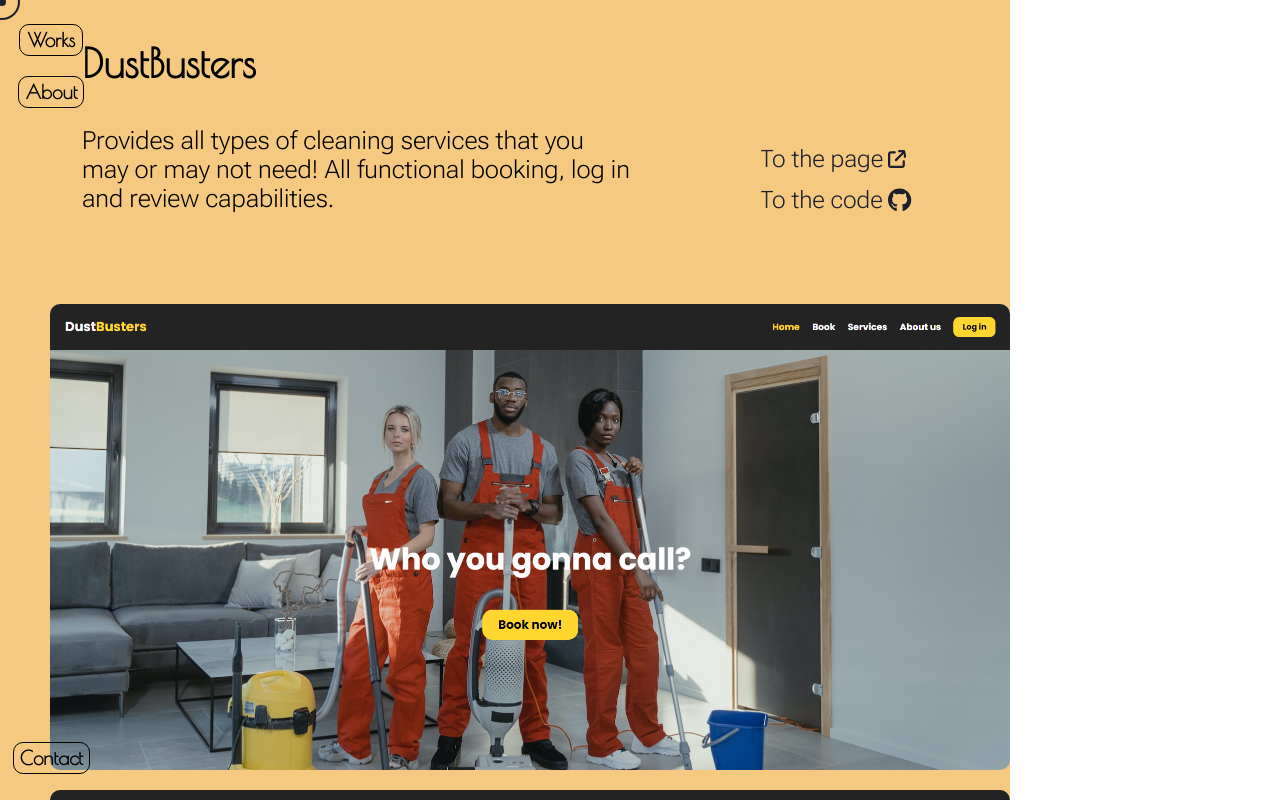
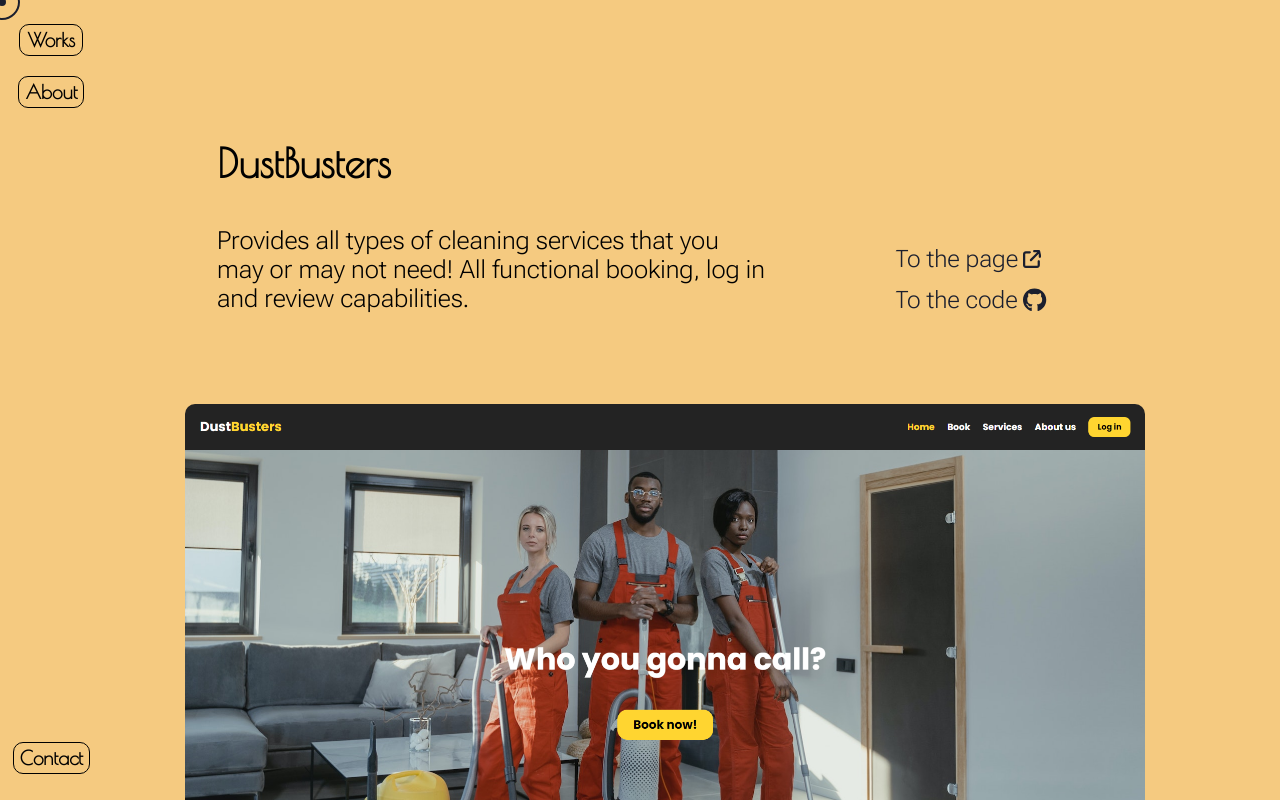
Before and after one commit to starleafer/My-portfolio, a React (Vite) app in the folder workspace/: page /cleaning in a window 1280 px wide. Built offline with nearby package versions, Linux system fonts and the light colour scheme; a web font is replaced by a local one.

Commit message:
Added color variants to ButtonsContainer

```diff
--- a/workspace/src/App.jsx
+++ b/workspace/src/App.jsx
@@ -81,19 +81,27 @@ function App({ router }) {
   whiteCursor = location.pathname === '/movieapp' ? 'active' : '';
   whiteCursorDot = location.pathname === '/movieapp' ? 'active' : '';
 
+  const home = "/"
+  const cleaning = "/cleaning"
+  const chatapp = "/chatapp"
+  const webbshop = "/webbshop"
+  const movieapp = "/movieapp"
+  const tictactoe = "/tictactoe"
+  const about = "/about"
+
 
 
   return (
     <AppContainer>
       <Content>
         <Routes>
-          <Route path="/" element={<RouteContainer><Buttons /><Mainpage /></RouteContainer>} />
-          <Route path="/cleaning" element={<RouteContainer><Buttons /><Cleaning /></RouteContainer>} />
-          <Route path="/chatapp" element={<RouteContainer><Buttons /><ChatApp /></RouteContainer>} />
-          <Route path="/webbshop" element={<RouteContainer><Buttons /><WebbShop /></RouteContainer>} />
-          <Route path="/movieapp" element={<RouteContainer><Buttons /><MovieApp /></RouteContainer>} />
-          <Route path="/tictactoe" element={<RouteContainer><Buttons /><TicTacToe /></RouteContainer>} />
-          <Route path="/about" element={<RouteContainer><Buttons /><AboutMe /></RouteContainer>} />
+          <Route path={home} element={<RouteContainer><Buttons path={home} /><Mainpage /></RouteContainer>} />
+          <Route path={cleaning} element={<RouteContainer><Buttons path={cleaning} /><Cleaning /></RouteContainer>} />
+          <Route path={chatapp} element={<RouteContainer><Buttons path={chatapp} /><ChatApp /></RouteContainer>} />
+          <Route path={webbshop} element={<RouteContainer><Buttons path={webbshop} /><WebbShop /></RouteContainer>} />
+          <Route path={movieapp} element={<RouteContainer><Buttons path={movieapp} /><MovieApp /></RouteContainer>} />
+          <Route path={tictactoe} element={<RouteContainer><Buttons path={tictactoe} /><TicTacToe /></RouteContainer>} />
+          <Route path={about} element={<RouteContainer><Buttons path={about}/><AboutMe /></RouteContainer>} />
         </Routes>
 
         <m.div
@@ -133,7 +141,4 @@ const RouteContainer = styled.div`
   }
 `
 
-
-
-
 export default App
--- a/workspace/src/components/Buttons.jsx
+++ b/workspace/src/components/Buttons.jsx
@@ -4,11 +4,21 @@ import styled, { keyframes } from "styled-components";
 import { motion as m } from "framer-motion";
 import { useButtonContext } from '../context/ButtonContext';
 
-function Buttons() {
+function Buttons({path}) {
   const [copySuccessMessage, setCopySuccessMessage] = useState("");
   const [isContactActive, setIsContactActive] = useState(false);
   const [fadeOut, setFadeOut] = useState(false);
   const { buttonFade } = useButtonContext();
+
+  let color = ""
+  let backGroundColor = ""
+
+  if (path === "/cleaning") {color = 'var(--dark)', backGroundColor = 'var(--yellowish)'}
+  if (path === "/chatapp") {color = 'var(--neon-green)', backGroundColor = 'var(--light-purple)'}
+  if (path === "/webbshop") {color = 'bisque', backGroundColor = 'var(--greenish)'}
+  if (path === "/movieapp") {color = 'var(--redish)', backGroundColor = 'var(--dark)'}
+  if (path === "/tictactoe") {color = 'var(--blueish)', backGroundColor = 'var(--redish)'}
+
 
   const location = useLocation();
   const email = "emil.stjernlof@gmail.com";
@@ -75,6 +85,8 @@ function Buttons() {
       initial="hidden"
       animate="visible"
       variants={buttonVariants}
+      color={color} // Pass the color as a prop
+      backGroundColor={backGroundColor} // Pass the background color as a prop
     >
       <Link to={`/`} style={{ textDecoration: "none" }}>
         <StyledButton className={`${worksclass} ${lightmode}`}>
@@ -153,7 +165,8 @@ const ButtonContainer = styled(m.div)`
   display: flex;
   flex-direction: column;
   align-items: center;
-  background-color: transparent;
+  background-color: ${props => props.backGroundColor};
+  color: ${props => props.color};
   gap: 2.5vh;
   padding: 3vh 1vw 3vh 1vw;
   position: fixed;
@@ -161,11 +174,13 @@ const ButtonContainer = styled(m.div)`
   z-index: 1;
 
   @media (max-width: 768px) {
+    position: fixed;
     flex-direction: row;
     align-items: flex-start;
     height: 5vh;
-    width: 87vw;
+    width: 88vw;
     padding: 16px 6vw;
+    z-index: 1;
   }
 
   :last-child {
--- a/workspace/src/components/Card.jsx
+++ b/workspace/src/components/Card.jsx
@@ -118,7 +118,7 @@ const StyledCard = styled.div`
     transition: transform 0.3s;
 
     .hovered {
-      border-color: white;
+      /* border-color: white; */
       color: white;
     }
   }
@@ -148,31 +148,32 @@ const StyledCard = styled.div`
     font-size: 1em;
 
     &:hover {
-      color: var(--dark);
+      color: var(--dark) !important;
+      background-color: transparent !important;
       transform: none;
 
-      .hovered {
+      /* .hovered {
         border-color: var(--dark);
+        background-color: transparent;
+
         color: var(--dark);
-      }
+      } */
     }
   }
 
   @media (max-width: 375px) {
-    /* width: 78vw;  */
 
     &:hover {
-      color: var(--dark);
+      color: var(--dark) !important;
+      background-color: transparent !important;
       transform: none;
 
-      .hovered {
+      /* .hovered {
         border-color: var(--dark);
         color: var(--dark);
-      }
+      } */
     }
   }
-
-
 
 
 /*
@@ -210,7 +211,18 @@ const Label = styled.div`
   color: #bbbbbb;
   border-radius: 15px;
   text-align: right;
-  `;
+
+    @media (max-width: 768) {
+    &.nohover {
+      color: #bbbbbb !important;
+    }
+  }
+    @media (max-width: 375px) {
+    &.nohover {
+      color: #bbbbbb !important;
+    }
+  }
+`;
 
 const Shadow = styled.div`
   width: 10vw;
--- a/workspace/src/components/pages/Cleaning.jsx
+++ b/workspace/src/components/pages/Cleaning.jsx
@@ -76,8 +76,11 @@ const slide = keyframes`
 
 const Body = styled(m.div)`
   /* height: 100%; */
+  width: 100%;
   background-color: var(--yellowish);
-`
+  overflow-y: auto; /* Add this line to enable vertical scrolling */
+`;
+
 
 const Content = styled.div`
   display: flex;
@@ -85,7 +88,12 @@ const Content = styled.div`
   align-items: center;
   gap: 70px;
   margin-left: 50px;
+  margin-top: 100px;
   animation: ${fadein} 0.8s forwards;
+
+  @media (max-width: 768px) {
+      margin-left: 0;
+  }
 `
 
 const InfoContainer = styled.article`
--- a/workspace/src/components/pages/Mainpage.jsx
+++ b/workspace/src/components/pages/Mainpage.jsx
@@ -3,7 +3,7 @@ import Projectlist from '../Projectlist';
 import styled from 'styled-components';
 import { motion as m } from 'framer-motion'
 
-function Mainpage() {
+function Mainpage({path}) {
   return (
         <Container
           initial={{ x: '10%', opacity: 0 }}
--- a/workspace/src/components/pages/TicTacToe.jsx
+++ b/workspace/src/components/pages/TicTacToe.jsx
@@ -4,13 +4,13 @@ import { motion as m } from 'framer-motion'
 
 function TicTacToe() {
   return (
-    <Body></Body>
+    <Body>
+    </Body>
   )
 }
 
 const Body = styled(m.div)`
   background-color: var(--redish);
-  height: 100vh;
+  /* height: 100vh; */
 `
-
 export default TicTacToe
```
